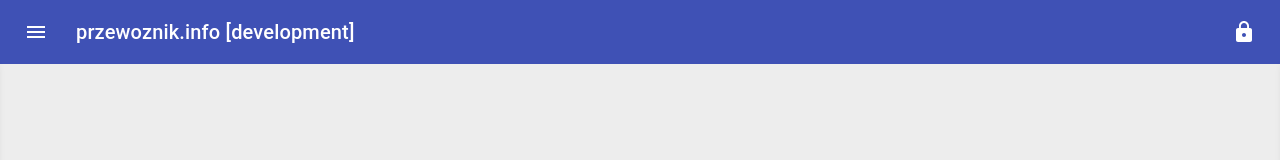
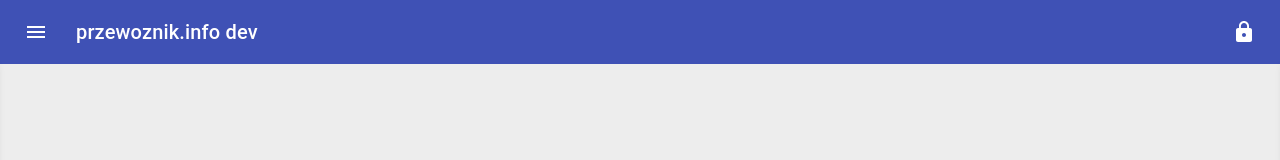
Before and after one commit to blogwebpl/przewoznik.info, a React (Create React App) app: page /signin in a window 1280 px wide. Shown: the top 160 px of the page. Built offline with nearby package versions, Linux system fonts and the light colour scheme.

Commit message:
remove prod env from title

```diff
--- a/src/components/UI/AppBar/AppBar.tsx
+++ b/src/components/UI/AppBar/AppBar.tsx
@@ -64,7 +64,7 @@ export function AppBar({ title }: AppBarProps) {
 			<StyledTitleContainer>
 				<Typography component="h6" userSelect="none">
 					<span>
-						{title} [{env}]
+						{title} {env === 'development' ? 'dev' : ''}
 					</span>
 				</Typography>
 			</StyledTitleContainer>
```
